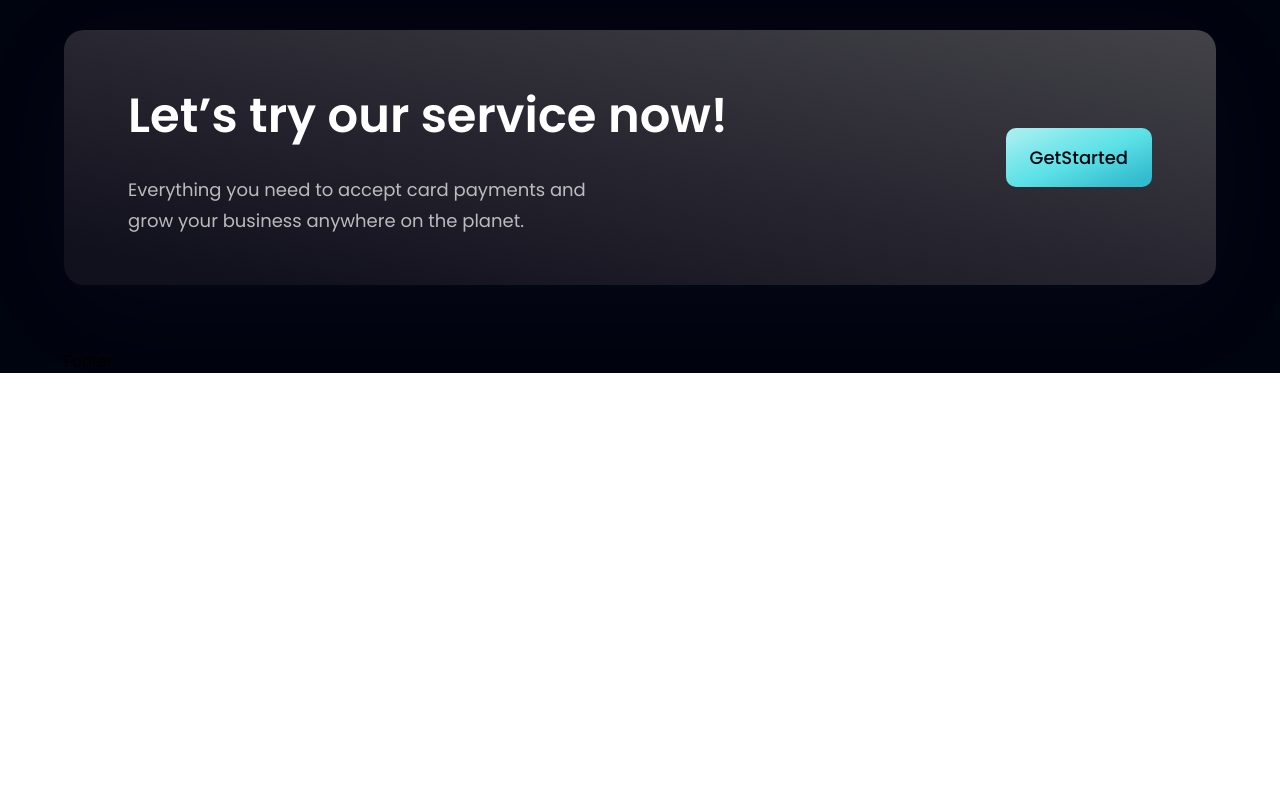
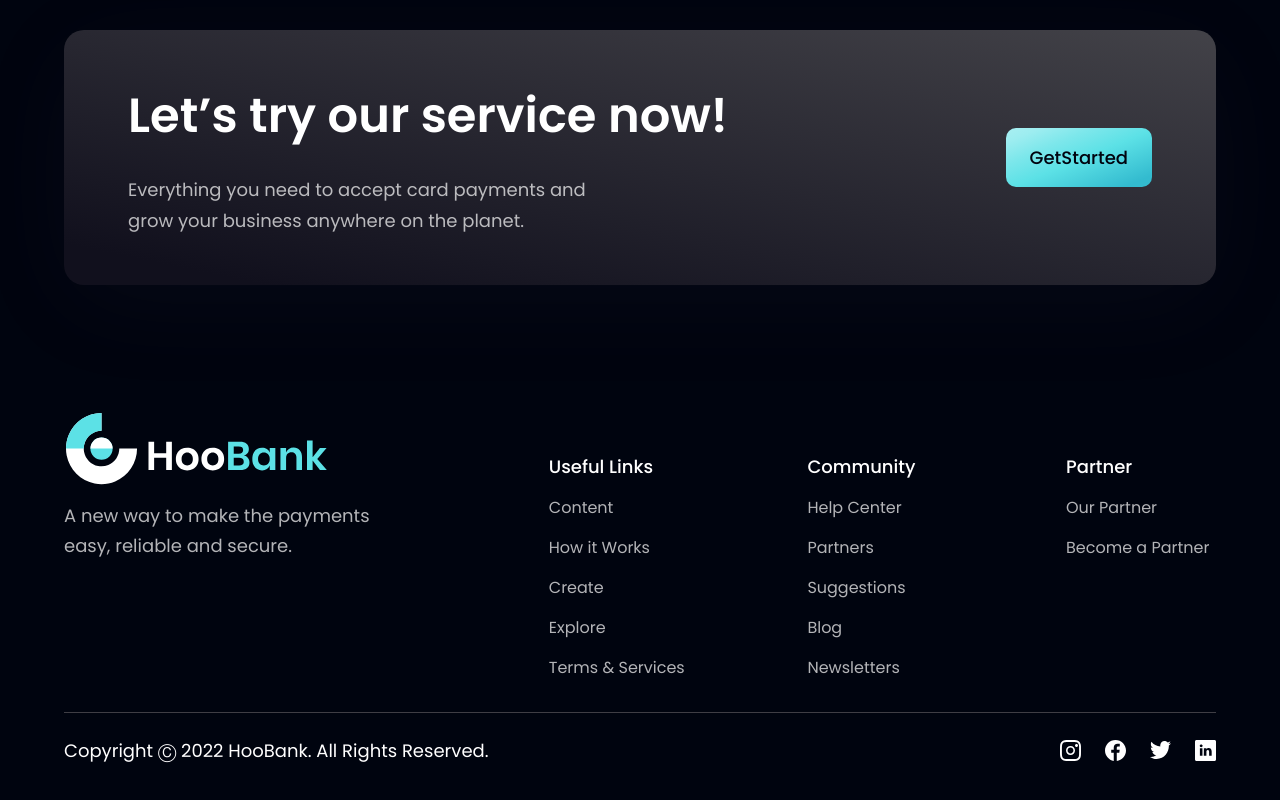
Before and after one commit to DEZester/react_tailwind, a React (Vite) app: page / in a window 1280 px wide. Shown: the part 4175-4975 px from the top of the page. Before the commit the page ends 4548 px from the top, so only its background shows below. Built offline with nearby package versions, Linux system fonts and the light colour scheme.

Commit message:
Created Footer component

```diff
--- a/src/components/Footer.jsx
+++ b/src/components/Footer.jsx
@@ -1,8 +1,41 @@
-import React from 'react'
+import styles from '../style'
+import { logo } from '../assets'
+import { footerLinks, socialMedia } from '../constants'
 
-const Footer = () => {
-	return (
-		<div>Footer</div>
+const Footer = () =>
+	(
+		<section className={`${styles.flexCenter} ${styles.paddingY} flex-col`}>
+			<div className={`${styles.flexStart} md:flex-row flex-col mb-8 w-full`}>
+				<div className='flex-1 flex flex-col justify-start mr-10'>
+					<img src={logo} alt='hoodbank' className='w-[266px] h-[72px] object-contain' />
+					<p className={`${styles.paragraph} mt-4 max-w-[310px]`}> A new way to make the payments easy,
+						reliable and secure.</p>
+				</div>
+
+				<div className='flex-[1.5] w-full flex flex-row justify-between flex-wrap mb:mt-0 mt-10'>
+					{footerLinks.map((footerLink) => <div key={footerLink.key}
+														  className='flex flex-col ss:my-0 my-4 min-w-[150px]'>
+						<h4 className='font-poppins font-medium text-[18px] leading-[27px] text-white'>{footerLink.title}</h4>
+						<ul className='list-none mt-4'>
+							{footerLink.links.map((link, index) => <li key={link.name}
+																	   className={`font-poppins font-normal text-[16px] leading-[24px] text-dimWhite hover:text-secondary cursor-pointer ${index !== footerLink.links.length - 1 ? 'mb-4' : 'mb-0'}`}>{link.name}</li>)}
+						</ul>
+					</div>)}
+				</div>
+			</div>
+
+			<div
+				className='w-full flex justify-between items-center md:flex-row flex-col pt-6 border-t-[1px] border-t-[#3F3E45]'>
+				<p className='font-poppins font-normal text-center text-[18px] leading-[27px] text-white'> Copyright Ⓒ
+					2022 HooBank.
+					All Rights Reserved.</p>
+
+				<div className='flex flex-row md:mt-0 mt-6'>
+					{socialMedia.map((social, index) => <img src={social.icon} alt={social.id} key={social.id}
+															 className={`w-[21px] h-[21px] object-contain cursor-pointer ${index !== socialMedia.length - 1 ? 'mr-6' : 'mr-0'}`} />)}
+				</div>
+			</div>
+		</section>
 	)
-}
+
 export default Footer
```
